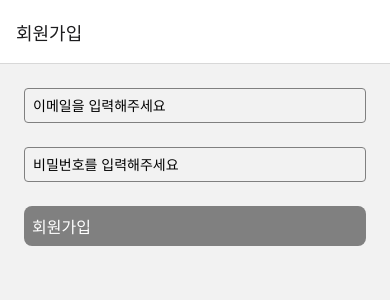
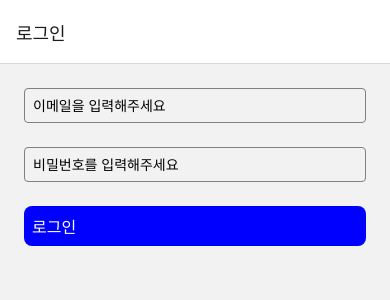
Before and after one commit to aptakqmf12/react-native, a React Native app: screen / in a window 390 px wide. Shown: the top 300 px of the page. Built offline with nearby package versions, Linux system fonts and the light colour scheme.

Commit message:
feat: zustand 코드추가

```diff
--- a/App.tsx
+++ b/App.tsx
@@ -2,14 +2,15 @@ import * as React from 'react';
 import {NavigationContainer} from '@react-navigation/native';
 import {createNativeStackNavigator} from '@react-navigation/native-stack';
 import {createBottomTabNavigator} from '@react-navigation/bottom-tabs';
+import SignInScreen from './src/pages/signin';
+import SignUpScreen from './src/pages/signup';
 import PostScreen from './src/pages/post';
 import HomeScreen from './src/pages/main';
-import SignInScreen from './src/pages/signin';
-import SignUpScreen from './src/pages/signup';
+import {useUserStore} from './src/store/userStore.ts';
 
 export type LoggedInStackParamList = {
   Home: undefined;
-  Post: undefined;
+  Post: {postId: number};
 };
 
 export type NotLoggedInStackParamList = {
@@ -21,7 +22,7 @@ const Tab = createBottomTabNavigator<LoggedInStackParamList>();
 const Stack = createNativeStackNavigator<NotLoggedInStackParamList>();
 
 function App() {
-  const isLogin = false;
+  const {isLogin} = useUserStore();
   return (
     <NavigationContainer>
       {isLogin ? (
@@ -39,7 +40,7 @@ function App() {
           />
         </Tab.Navigator>
       ) : (
-        <Stack.Navigator initialRouteName="SignUp">
+        <Stack.Navigator initialRouteName="SignIn">
           <Stack.Screen
             name="SignIn"
             component={SignInScreen}
--- a/package.json
+++ b/package.json
@@ -19,7 +19,8 @@
     "react-native": "0.77.1",
     "react-native-keyboard-aware-scrollview": "^2.1.0",
     "react-native-safe-area-context": "^5.2.0",
-    "react-native-screens": "^4.6.0"
+    "react-native-screens": "^4.6.0",
+    "zustand": "^5.0.3"
   },
   "devDependencies": {
     "@babel/core": "^7.25.2",
--- a/src/components/PostItem.tsx
+++ b/src/components/PostItem.tsx
@@ -1,6 +1,10 @@
-import {Image, Text, View} from 'react-native';
+import {Image, Pressable, Text, View} from 'react-native';
 import * as React from 'react';
 import dayjs from 'dayjs';
+import {useCallback} from 'react';
+import {useNavigation} from '@react-navigation/native';
+import {NativeStackNavigationProp} from '@react-navigation/native-stack';
+import {LoggedInStackParamList} from '../../App.tsx';
 
 export interface PostItemProps {
   id: number;
@@ -22,8 +26,17 @@ export default function PostItem({
   profile,
 }: PostItemProps) {
   const date = dayjs(publishedAt);
+
+  const navigation =
+    useNavigation<NativeStackNavigationProp<LoggedInStackParamList>>();
+
+  const onClickPost = useCallback(() => {
+    navigation.navigate('Post', {postId: id});
+  }, [navigation]);
+
   return (
-    <View
+    <Pressable
+      onPress={onClickPost}
       style={{
         padding: 4,
         gap: 8,
@@ -47,6 +60,6 @@ export default function PostItem({
           {price.toLocaleString()}P
         </Text>
       </View>
-    </View>
+    </Pressable>
   );
 }
--- a/src/pages/delivery/index.tsx
+++ /dev/null
@@ -1,5 +0,0 @@
-interface indexProps {}
-
-export default function Delivery({}: indexProps) {
-  return <></>;
-}
--- a/src/pages/main/index.tsx
+++ b/src/pages/main/index.tsx
@@ -1,17 +1,8 @@
-import {useCallback} from 'react';
-import {FlatList, Text, TouchableHighlight, View} from 'react-native';
+import {FlatList, View} from 'react-native';
 import * as React from 'react';
-import {NativeStackScreenProps} from '@react-navigation/native-stack';
-import {LoggedInStackParamList} from '../../../App.tsx';
 import PostItem, {PostItemProps} from '../../components/PostItem.tsx';
 
-type HomeScreenProps = NativeStackScreenProps<LoggedInStackParamList, 'Home'>;
-
-export default function HomeScreen({navigation}: HomeScreenProps) {
-  const onClickPost = useCallback(() => {
-    navigation.navigate('Post');
-  }, [navigation]);
-
+export default function HomeScreen() {
   const postList: PostItemProps[] = [
     {
       id: 1,
@@ -51,10 +42,6 @@ export default function HomeScreen({navigation}: HomeScreenProps) {
         data={postList}
         renderItem={data => <PostItem {...data.item} />}
       />
-
-      <TouchableHighlight onPress={onClickPost}>
-        <Text>여기는 홈입니다</Text>
-      </TouchableHighlight>
     </View>
   );
 }
--- a/src/pages/post/index.tsx
+++ b/src/pages/post/index.tsx
@@ -1,5 +1,6 @@
 import {useCallback} from 'react';
 import {
+  StatusBar,
   Text,
   TouchableHighlight,
   TouchableWithoutFeedback,
@@ -7,19 +8,25 @@ import {
 } from 'react-native';
 import * as React from 'react';
 import {NativeStackScreenProps} from '@react-navigation/native-stack';
-import {ParamListBase} from '@react-navigation/native';
+import {LoggedInStackParamList} from '../../../App.tsx';
 
-type DetailsScreenProps = NativeStackScreenProps<ParamListBase, 'Post'>;
+type DetailsScreenProps = NativeStackScreenProps<
+  LoggedInStackParamList,
+  'Post'
+>;
 
-export default function PostScreen({navigation}: DetailsScreenProps) {
+export default function PostScreen({navigation, route}: DetailsScreenProps) {
   const onClick = useCallback(() => {
     navigation.navigate('Home');
   }, [navigation]);
 
+  const {postId} = route.params;
+
   return (
     <View style={{flex: 1, alignItems: 'center', justifyContent: 'center'}}>
+      <StatusBar />
       <TouchableHighlight onPress={onClick}>
-        <Text>ghi</Text>
+        <Text>postId? : {postId}</Text>
       </TouchableHighlight>
 
       <TouchableWithoutFeedback onPress={() => {}}>
--- a/src/pages/signin/index.tsx
+++ b/src/pages/signin/index.tsx
@@ -7,14 +7,20 @@ import {
   KeyboardAvoidingView,
 } from 'react-native';
 import React, {useRef, useState} from 'react';
+import {useUserStore} from '../../store/userStore.ts';
 
 export default function SignInScreen() {
+  const {setIsLogin} = useUserStore();
   const emailRef = useRef<TextInput | null>(null);
   const passwordRef = useRef<TextInput | null>(null);
   const [email, setEmail] = useState('');
   const [password, setPassword] = useState('');
 
   const isValid = email && password;
+
+  const handleLogin = () => {
+    setIsLogin(true);
+  };
 
   return (
     <KeyboardAvoidingView behavior={'position'} style={styles.container}>
@@ -43,6 +49,7 @@ export default function SignInScreen() {
       </View>
 
       <Pressable
+        onPress={handleLogin}
         style={StyleSheet.compose(
           styles.loginButton,
           styles.loginButtonActive,
@@ -61,7 +68,7 @@ const styles = StyleSheet.create({
     alignItems: 'flex-start',
     borderWidth: StyleSheet.hairlineWidth,
     borderColor: 'gray',
-
+    gap: 4,
     padding: 8,
     borderRadius: 4,
   },
--- /dev/null
+++ b/src/store/userStore.ts
@@ -0,0 +1,21 @@
+import {create} from 'zustand';
+import {devtools, persist} from 'zustand/middleware';
+
+interface UserStore {
+  isLogin: boolean;
+  setIsLogin: (isLogin: boolean) => void;
+}
+
+export const useUserStore = create<UserStore>()(
+  devtools(
+    persist(
+      set => ({
+        isLogin: false,
+        setIsLogin: (isLogin: boolean) => set({isLogin}),
+      }),
+      {
+        name: 'user store',
+      },
+    ),
+  ),
+);
```
Also changed, not shown: 1 other file (tests, documents, lock files or other folders).
